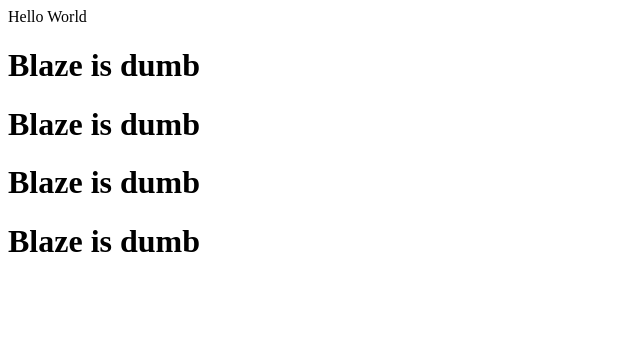
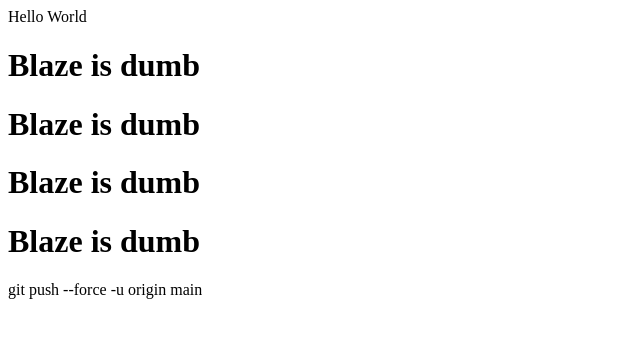
Before and after one commit to NavodhSFernando/uom-labsession, a plain HTML site: page index.html in a window 1280 px wide. Shown: the whole page, without its empty margins (0-640 px from the left). Drawn offline with Linux system fonts and the light colour scheme.

Commit message:
feature added

```diff
--- a/index.html
+++ b/index.html
@@ -13,6 +13,8 @@
     <h1>Blaze is dumb</h1>
 
     <h1>Blaze is dumb</h1>
+
+    <p>git push --force -u origin main</p>
     <script src="./script.js"></script>
 </body>
 </html>
```
